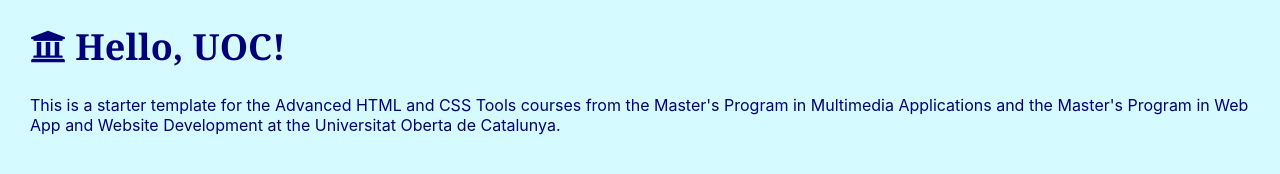
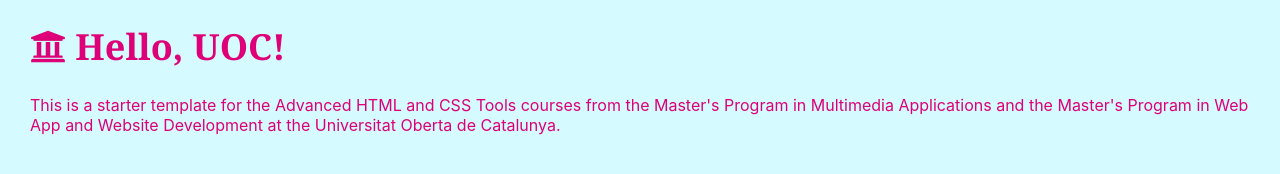
Before and after one commit to martecher/HerramientasHTML-2-Mod1, a website built with Parcel: page src/index.html in a window 1280 px wide. Shown: the part 110-284 px from the top of the page. Built offline with nearby package versions, Linux system fonts and the light colour scheme; some packages are replaced by stand-ins of ours.

Commit message:
cambio de color

```diff
--- a/src/assets/styles/_variables.scss
+++ b/src/assets/styles/_variables.scss
@@ -3,6 +3,6 @@
 $font-family-sans-serif: -apple-system, BlinkMacSystemFont, "Segoe UI", Roboto, "Helvetica Neue", Arial, sans-serif, "Apple Color Emoji", "Segoe UI Emoji", "Segoe UI Symbol";
 $font-family-serif: "Georgia", "Times New Roman", serif;
 
-$uoc-corporate: #000078;
+$uoc-corporate: #dd0078;
 $uoc-masterbrand: #73edff;
 $uoc-bg: color.scale($uoc-masterbrand, $lightness: 70%);
```
